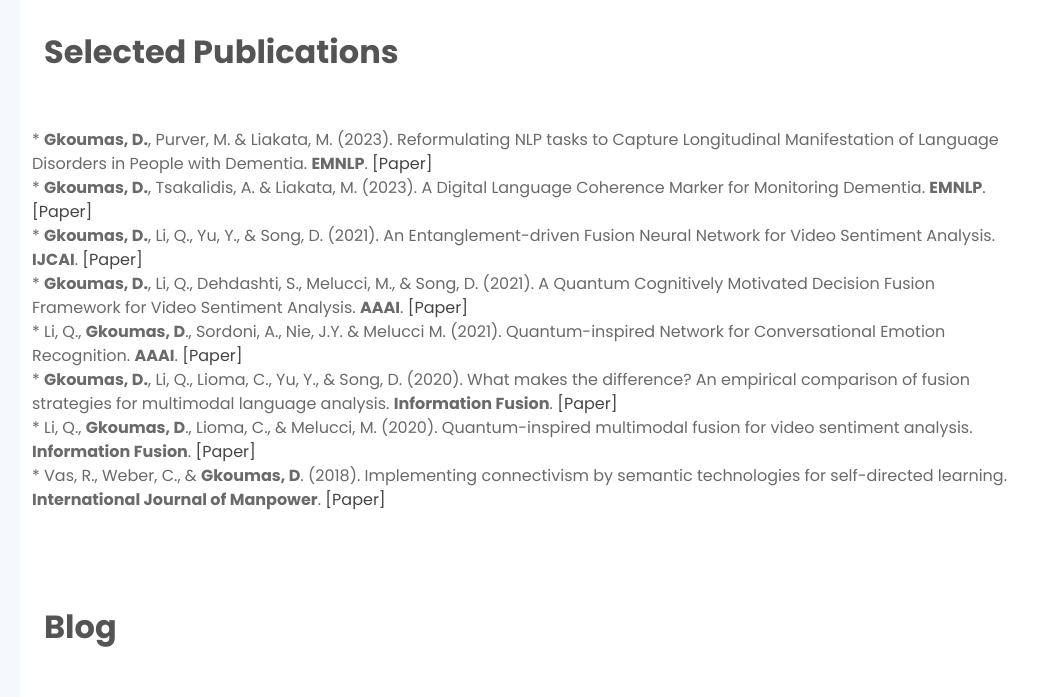
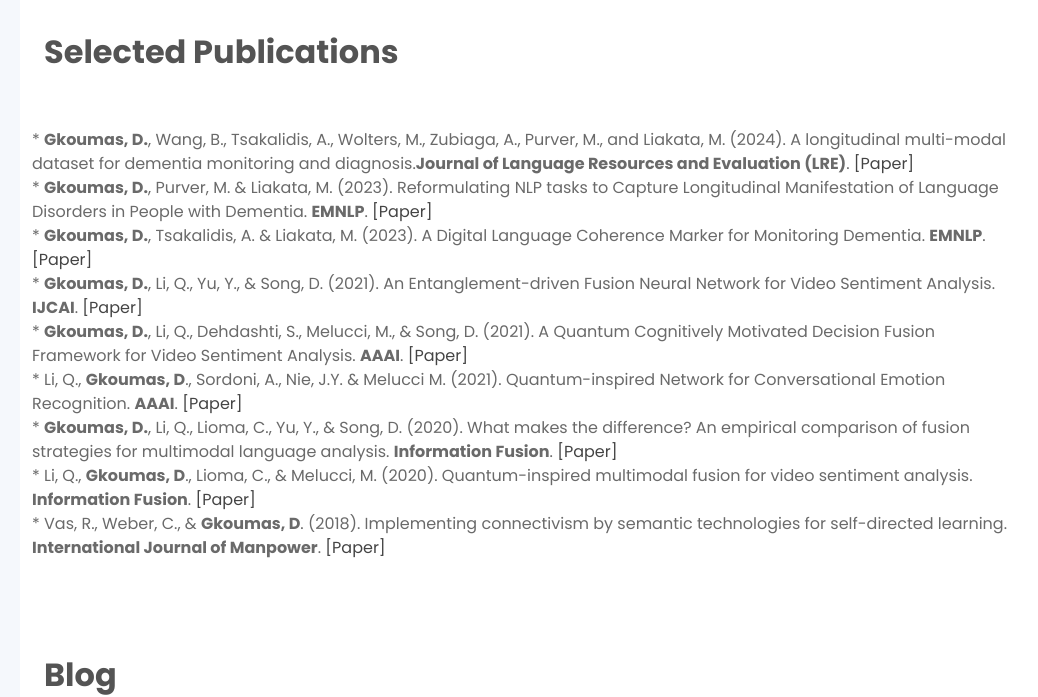
Before and after one commit to gkoumasd/gkoumasd.github.io, a plain HTML site: page index.html in a window 1280 px wide. Shown: the part 3960-4657 px from the top of the page, without its empty margins (240-1278 px from the left). Drawn offline with nearby package versions, Linux system fonts and the light colour scheme.

Commit message:
Update index.html

```diff
--- a/index.html
+++ b/index.html
@@ -417,6 +417,13 @@
 
                      <table style="width:100%" >
 
+                       <tr>
+                         <td>* <strong>Gkoumas, D.</strong>,  Wang, B., Tsakalidis, A., Wolters, M., Zubiaga, A., Purver, M., and Liakata, M.  (2024). A longitudinal multi-modal dataset for dementia monitoring and diagnosis.<strong>Journal of Language Resources and Evaluation (LRE)</strong>.
+                         <a href='https://arxiv.org/pdf/2109.01537.pdf' target='blank'>[Paper]</a>
+                         </td>
+                         <td><br></td>
+
+                       </tr>
 
                        <tr>
                          <td>* <strong>Gkoumas, D.</strong>, Purver, M. & Liakata, M. (2023). Reformulating NLP tasks to Capture Longitudinal Manifestation of Language Disorders in People with Dementia. <strong>EMNLP</strong>.
```
